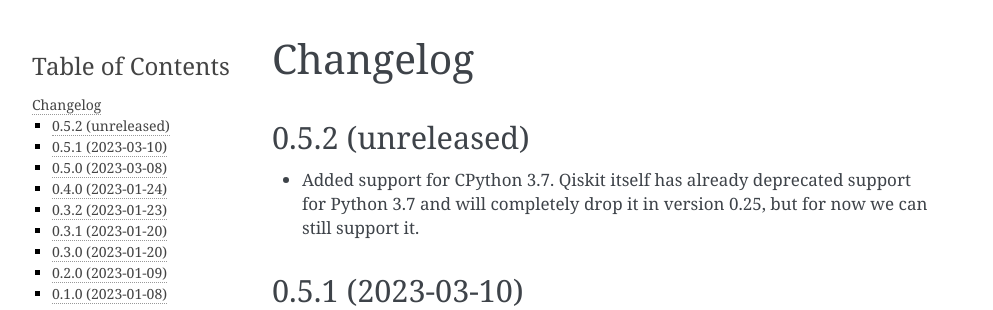
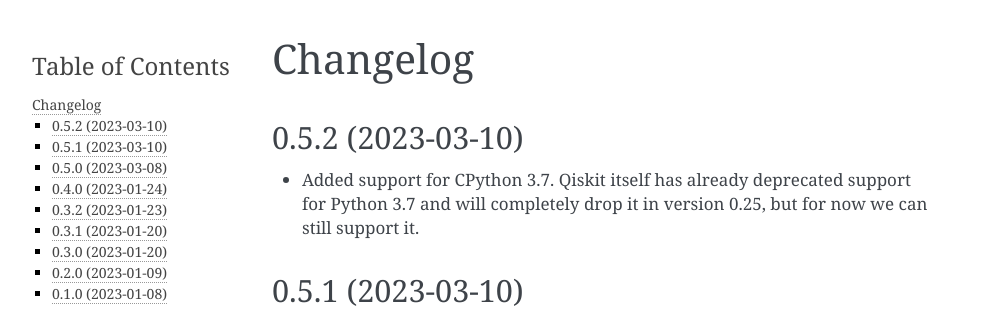
Before and after one commit to jakelishman/qiskit-qasm2, a Sphinx documentation site: the page built from docs/changelog.rst, in a window 1280 px wide. Shown: the top 310 px of the page, without its empty margins (148-1141 px from the left). Built offline with Sphinx 7.4.7, drawn with Linux system fonts in a browser that asks for light colours; the version number is read from the project's files by our own code.

```diff
--- a/Cargo.toml
+++ b/Cargo.toml
@@ -1,6 +1,6 @@
 [package]
 name = "qiskit-qasm2"
-version = "0.5.1"
+version = "0.5.2"
 edition = "2021"
 
 [lib]
--- a/docs/changelog.rst
+++ b/docs/changelog.rst
@@ -2,7 +2,7 @@
 Changelog
 =========
 
-0.5.2 (unreleased)
+0.5.2 (2023-03-10)
 ==================
 
 * Added support for CPython 3.7.  Qiskit itself has already deprecated support for Python 3.7 and
```
Also changed, not shown: 2 other files.
